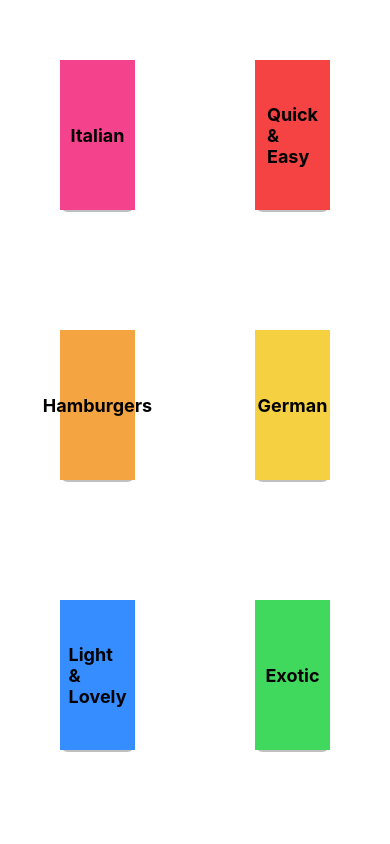
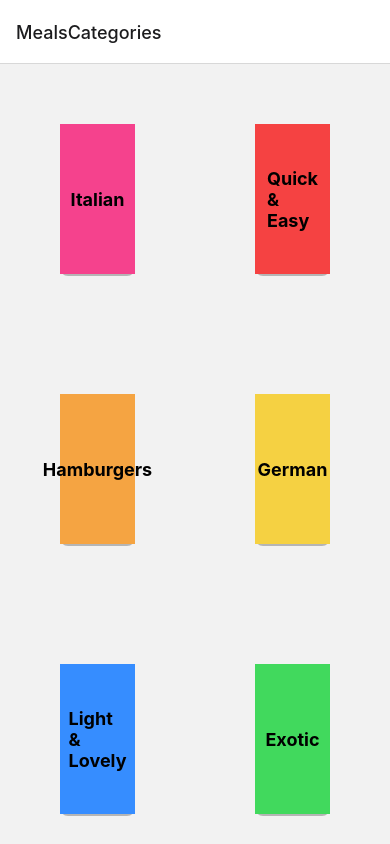
Before and after one commit to UjjwalKaul/meals-app, a React Native app: screen / in a window 390 px wide. Shown: the top 844 px of the page. Built offline with nearby package versions, Linux system fonts and the light colour scheme.

Commit message:
Added Navigation Screen setup

```diff
--- a/App.js
+++ b/App.js
@@ -1,12 +1,18 @@
 import { StatusBar } from 'expo-status-bar';
 import { StyleSheet, Text, View } from 'react-native';
 import CategoriesScreen from './screens/CategoriesScreen';
-
+import { NavigationContainer } from '@react-navigation/native';
+import { createStackNavigator } from '@react-navigation/stack';
 export default function App() {
+  const Stack = createStackNavigator();
   return (
     <>
-      <StatusBar style="light" />
-      <CategoriesScreen />
+      <StatusBar style="dark" />
+      <NavigationContainer>
+        <Stack.Navigator>
+          <Stack.Screen name="MealsCategories" component={CategoriesScreen} />
+        </Stack.Navigator>
+      </NavigationContainer>
     </>
   );
 }
--- a/package.json
+++ b/package.json
@@ -10,12 +10,13 @@
   },
   "dependencies": {
     "@react-navigation/native": "^6.1.17",
+    "@react-navigation/stack": "^6.3.29",
     "expo": "~50.0.14",
     "expo-status-bar": "~1.11.1",
     "react": "18.2.0",
     "react-native": "0.73.6",
-    "react-native-screens": "~3.29.0",
-    "react-native-safe-area-context": "4.8.2"
+    "react-native-safe-area-context": "4.8.2",
+    "react-native-screens": "~3.29.0"
   },
   "devDependencies": {
     "@babel/core": "^7.20.0"
```
Also changed, not shown: 1 other file (tests, documents, lock files or other folders).
